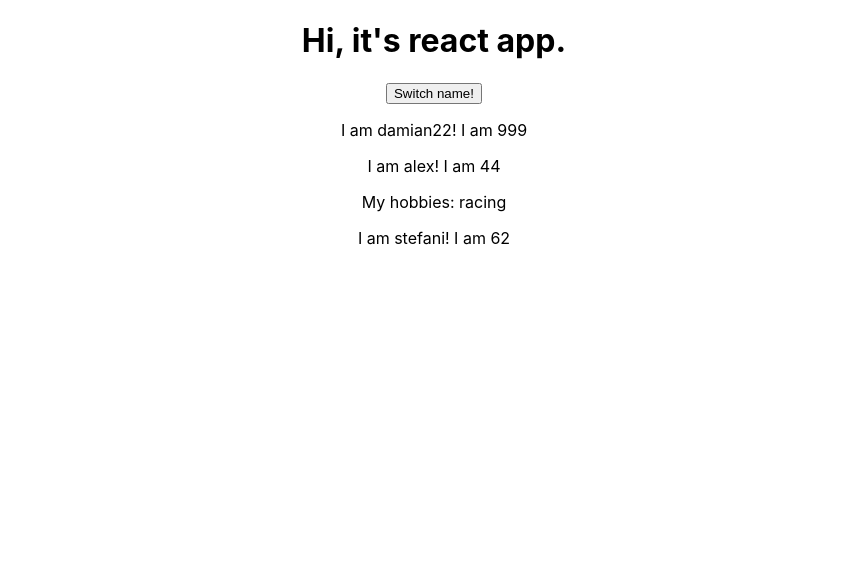
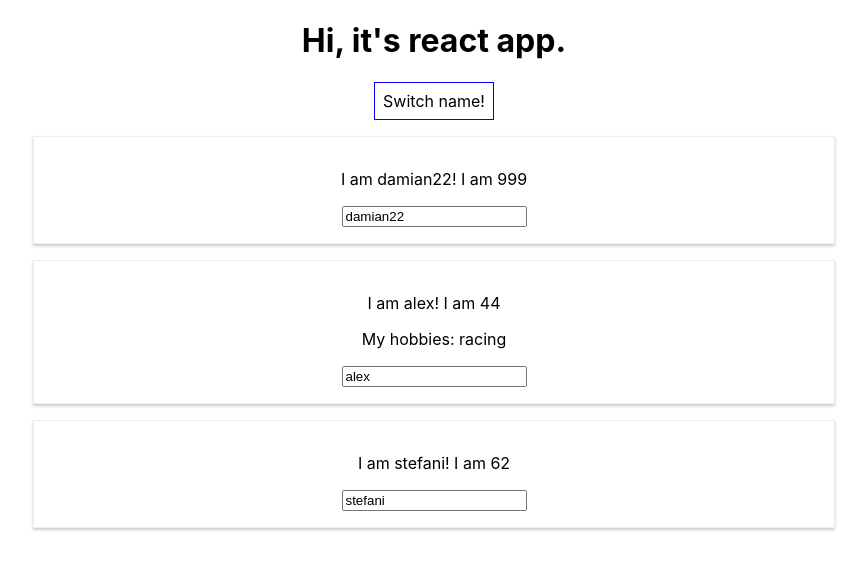
Before and after one commit to damianjnc/react-complete-guide, a React (Create React App) app: page / in a window 1280 px wide. Shown: the top 570 px of the page, without its empty margins (206-1073 px from the left). Built offline with nearby package versions, Linux system fonts and the light colour scheme.

Commit message:
testing inline styles

```diff
--- a/src/App.js
+++ b/src/App.js
@@ -12,18 +12,59 @@
      ]
   }
 
-  switchNameHandler = () => {
-    console.log('Was clicked!');
+  switchNameHandler = (newName) => {
+   // console.log('Was clicked!');
+      this.setState({
+          persons: [
+              {name: newName, age: 6666},
+              {name: 'alex', age: 44},
+              {name: 'stefaniiii', age: 62},
+          ]
+      });
+  }
+
+  nameChangedHandler = (event) => {
+      this.setState({
+          persons: [
+              {name: 'Max', age: 6666},
+              {name: event.target.value, age: 44},
+              {name: 'stefaniiii', age: 62},
+          ]
+      });
   }
 
   render() {
+      const style = {
+          backgroundColor: 'white',
+          font: 'inherit',
+          border: '1px solid blue',
+          padding: '8px',
+          cursor: 'pointer'
+
+
+      };
     return (
       <div className="App">
         <h1>Hi, it's react app. </h1>
-        <button onClick={this.switchNameHandler}>Switch name!</button>
-        <Person name={this.state.persons[0].name} age={this.state.persons[0].age} />
-        <Person name={this.state.persons[1].name} age={this.state.persons[1].age}  >My hobbies: racing</Person>
-        <Person name={this.state.persons[2].name} age={this.state.persons[2].age}  />
+        <button
+            style={style}
+            onClick={(event) =>  this.switchNameHandler('Maximilian!!!')}>Switch name!
+        </button>
+        <Person
+            name={this.state.persons[0].name}
+            age={this.state.persons[0].age}
+        />
+        <Person
+            name={this.state.persons[1].name}
+            age={this.state.persons[1].age}
+            click={this.switchNameHandler.bind(this, 'lula')}
+            changed = {this.nameChangedHandler}
+        >My hobbies: racing
+        </Person>
+        <Person
+            name={this.state.persons[2].name}
+            age={this.state.persons[2].age}
+        />
       </div>
     );
   }
--- /dev/null
+++ b/src/Person/Person.css
@@ -0,0 +1,8 @@
+.Person {
+    width: 60%;
+    margin: 16px auto;
+    border: 1px solid #eee;
+    box-shadow: 0 2px 3px #ccc;
+    padding: 16px;
+    text-align: center;
+}
--- a/src/Person/Person.js
+++ b/src/Person/Person.js
@@ -1,10 +1,13 @@
 import React from 'react';
+import './Person.css';
 
 const person = (props) => {
     return (
-        <div>
-           <p>I am {props.name}! I am {props.age}</p>
+        <div className='Person'>
+           <p onClick={props.click}>I am {props.name}! I am {props.age}</p>
            <p>{props.children}</p>
+            <input type='text' onChange={props.changed} value={props.name} />
+
         </div>
 
     );
```
Also changed, not shown: 1 other file (tests, documents, lock files or other folders).
